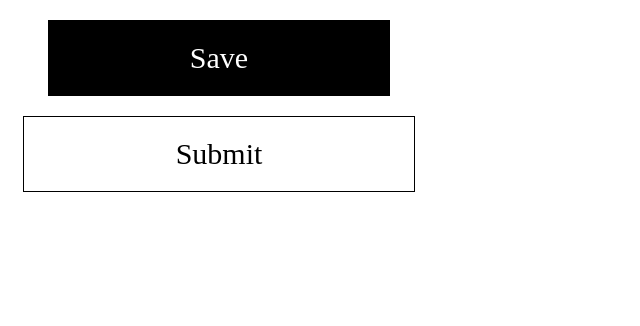
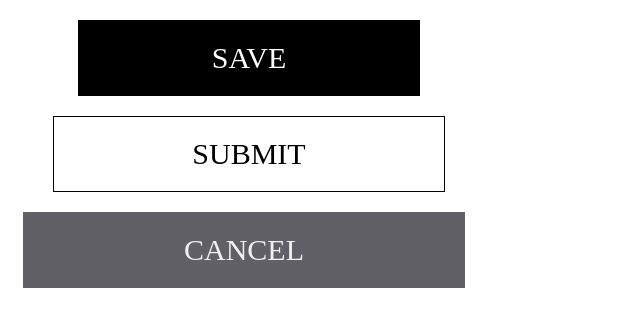
Before and after one commit to jeanToru/WEB1-Box-Model, a plain HTML site: page WEB1-BoxModel/index.html in a window 1280 px wide. Shown: the whole page, without its empty margins (0-640 px from the left). Drawn offline with Linux system fonts and the light colour scheme.

Commit message:
Boton CANCEl

```diff
--- a/WEB1-BoxModel/Style/style.css
+++ b/WEB1-BoxModel/Style/style.css
@@ -7,7 +7,7 @@
     margin: 20px 15px;
     border: 1px solid black;
     width: 300px;
-    margin-left: 40px;
+    margin-left: 70px;
 }
 
 .save:hover {
@@ -24,9 +24,26 @@
     margin: 20px 15px;
     border: 1px solid black;
     width: 350px;
+    margin-left: 45px;
 }
 
 .submit:hover {
     background-color: black;
     color: white;
 }
+
+.cancel {
+    background-color: #616066;
+    padding: 20px;
+    text-align: center;
+    font-size: 30px;
+    color: #F0F0F0;
+    margin: 20px 15px;
+    border: 1px solid #616066;
+    width: 400px;
+}
+
+.cancel:hover {
+    background-color: #F0F0F0;
+    color: #616066;
+}
--- a/WEB1-BoxModel/index.html
+++ b/WEB1-BoxModel/index.html
@@ -10,10 +10,13 @@
 
 <body>
     <div class="save">
-        Save
+        SAVE
     </div>
     <div class="submit">
-        Submit
+        SUBMIT
+    </div>
+    <div class="cancel">
+        CANCEL
     </div>
 </body>
 
```
